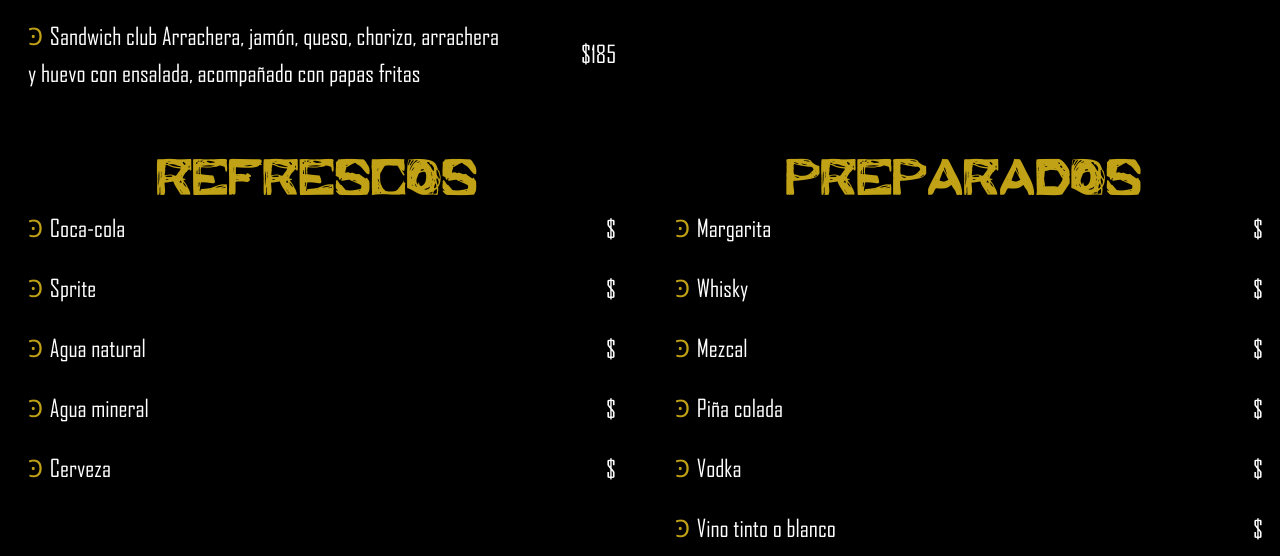
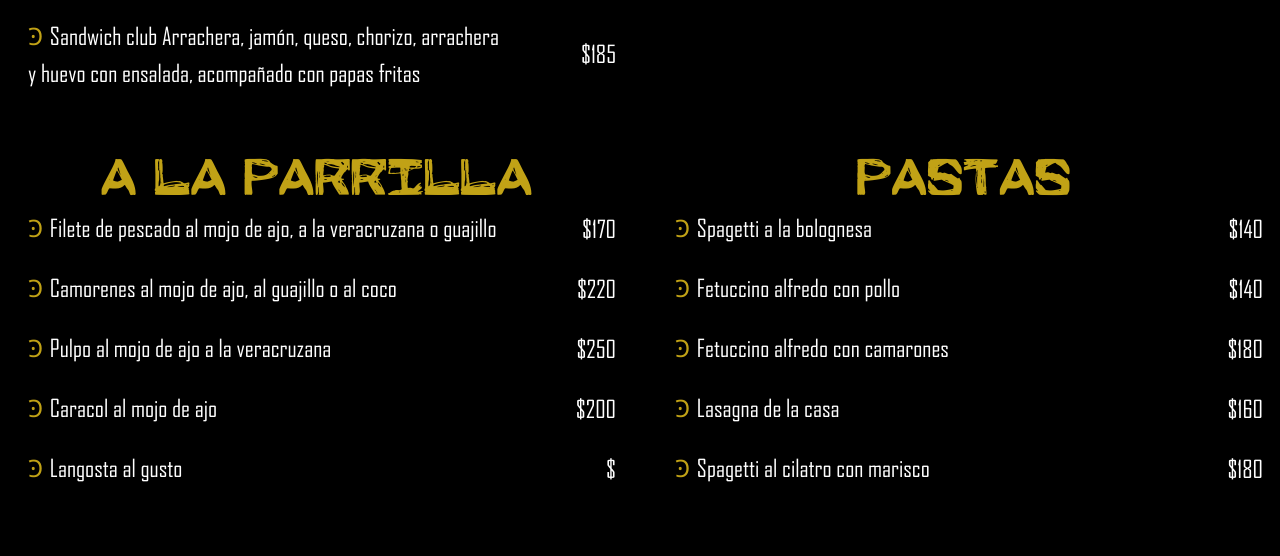
Before and after one commit to jessicafarias/coco_jaguar, a React (Create React App) app: page / in a window 1280 px wide. Shown: the part 2515-3071 px from the top of the page. Built offline with nearby package versions, Linux system fonts and the light colour scheme.

Commit message:
docs: Adding a new row of products

```diff
--- a/src/containers/App.js
+++ b/src/containers/App.js
@@ -6,12 +6,14 @@ import '../styles/css/styles.css';
 import FirstRow from './FirstRow';
 import 'bootstrap/dist/css/bootstrap.min.css';
 import Refrescos from './Refrescos';
+import SecondRow from './SecondRow';
 
 function App() {
   return (
     <div className="App">
       <Header />
       <FirstRow />
+      <SecondRow />
       <Refrescos />
       <Footer />
     </div>
--- /dev/null
+++ b/src/containers/SecondRow.js
@@ -0,0 +1,18 @@
+import Section from '../components/Section';
+import ParrillaList from '../constants/ParrillaList';
+import PastasList from '../constants/PastasList';
+
+const SecondRow = () => (
+  <div className="p-2">
+    <div className="row">
+      <div className="col-12 col-sm-12 col-lg-6">
+        <Section title="A LA PARRILLA" list={ParrillaList} />
+      </div>
+      <div className="col-12 col-sm-12 col-lg-6">
+        <Section title="PASTAS" list={PastasList} />
+      </div>
+    </div>
+  </div>
+);
+
+export default SecondRow;
```
